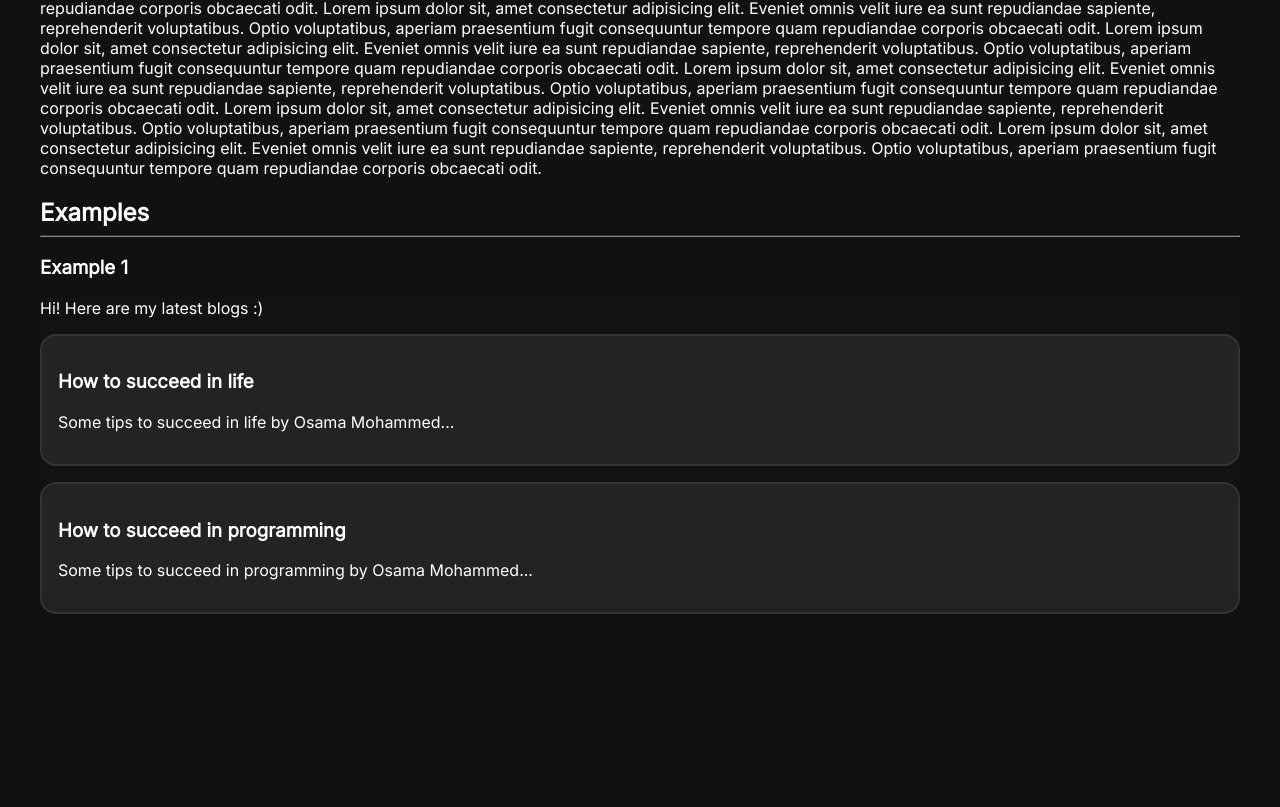
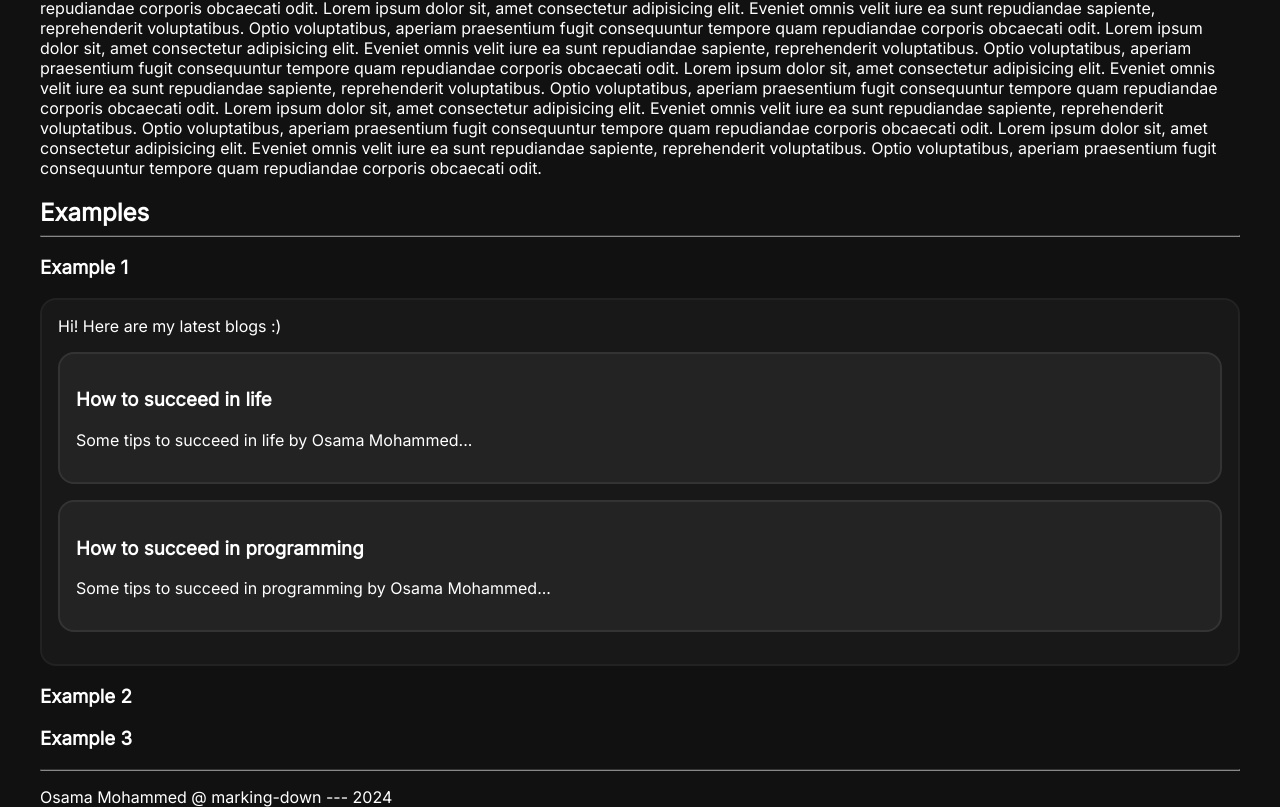
Before and after one commit to osama-mhmd/marking-down, a website built with Vite: page docs/index.html in a window 1280 px wide. Shown: the part 434-1241 px from the top of the page. Before the commit the page ends 1064 px from the top, so only its background shows below. Built offline with nearby package versions, Linux system fonts and the light colour scheme.

Commit message:
docs/enhancements-in-styles

```diff
--- a/docs/marking-down.js
+++ b/docs/marking-down.js
@@ -8,7 +8,7 @@ const g = {
   },
 };
 function y(t) {
-  return /\# (.*)/.test(t);
+  return /^#+ (.*)$/.test(t);
 }
 function m(t, e) {
   const n = t.split(" ")[0].length,
@@ -24,7 +24,7 @@ function s(t, e) {
   return e ? t.replace(">", ` class="${e}">`) : t;
 }
 function l(t) {
-  return /\- (.*)/.test(t);
+  return /^\- (.*)$/.test(t);
 }
 function L(t, e, n, i) {
   const a = l(t[n - 1]) ? "" : "<ul>",
--- a/docs/script.js
+++ b/docs/script.js
@@ -64,6 +64,14 @@ const markdown = `
     @@Some tips to succeed in programming by Osama Mohammed...@@
   }
   </div>
+
+  ### Example 2
+
+  ### Example 3
+
+  <hr />
+
+  Osama Mohammed @ marking-down --- 2024
 `;
 
 document.querySelector(".container").innerHTML = md(markdown);
--- a/docs/styles.css
+++ b/docs/styles.css
@@ -35,7 +35,7 @@ hr {
 }
 
 ::-webkit-scrollbar-thumb {
-  background-color: #111;
+  background-color: #222;
 }
 
 .card {
@@ -47,5 +47,8 @@ hr {
 }
 
 .card-container {
-  background-color: #121212;
+  background-color: #22222271;
+  border: 2px solid #222;
+  border-radius: 1rem;
+  padding: 1rem;
 }
```
